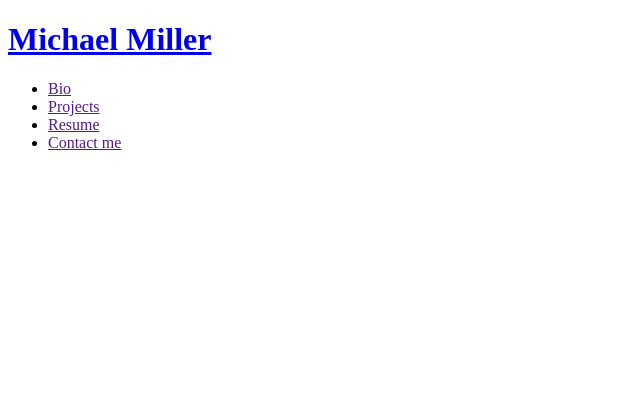
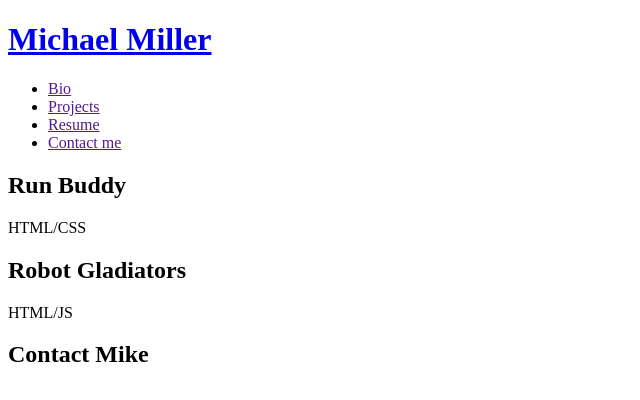
Before and after one commit to mimi5930/michael-miller-portfolio, a plain HTML site: page index.html in a window 1280 px wide. Shown: the whole page, without its empty margins (0-640 px from the left). Drawn offline with Linux system fonts and the light colour scheme.

Commit message:
adding more skeleton to html

```diff
--- a/index.html
+++ b/index.html
@@ -30,6 +30,36 @@
         </nav>
     </header>
     <!-- header end -->
+
+    <!-- hero/jumbotron start -->
+    <section class="hero">
+    </section>
+    <!-- hero/jumbotron end -->
+
+    <!-- about me start -->
+    <section class="about-me">
+    </section>
+    <!-- about me end -->
+
+    <!-- Work start -->
+    <section class="projects">
+        <div class="run-buddy">
+            <h2>Run Buddy</h2>
+            <p>HTML/CSS</p>
+        </div>
+        <div class="robot-gladiators">
+            <h2>Robot Gladiators</h2>
+            <p>HTML/JS</p>
+        </div>
+    </section>
+    <!-- work end -->
+
+    <!-- contact me start -->
+    <section class="contact-me">
+        <h1>Contact Mike</h1>
+    </section>
+    <!-- contact me end -->
+
 </body>
 
 </html>
```
